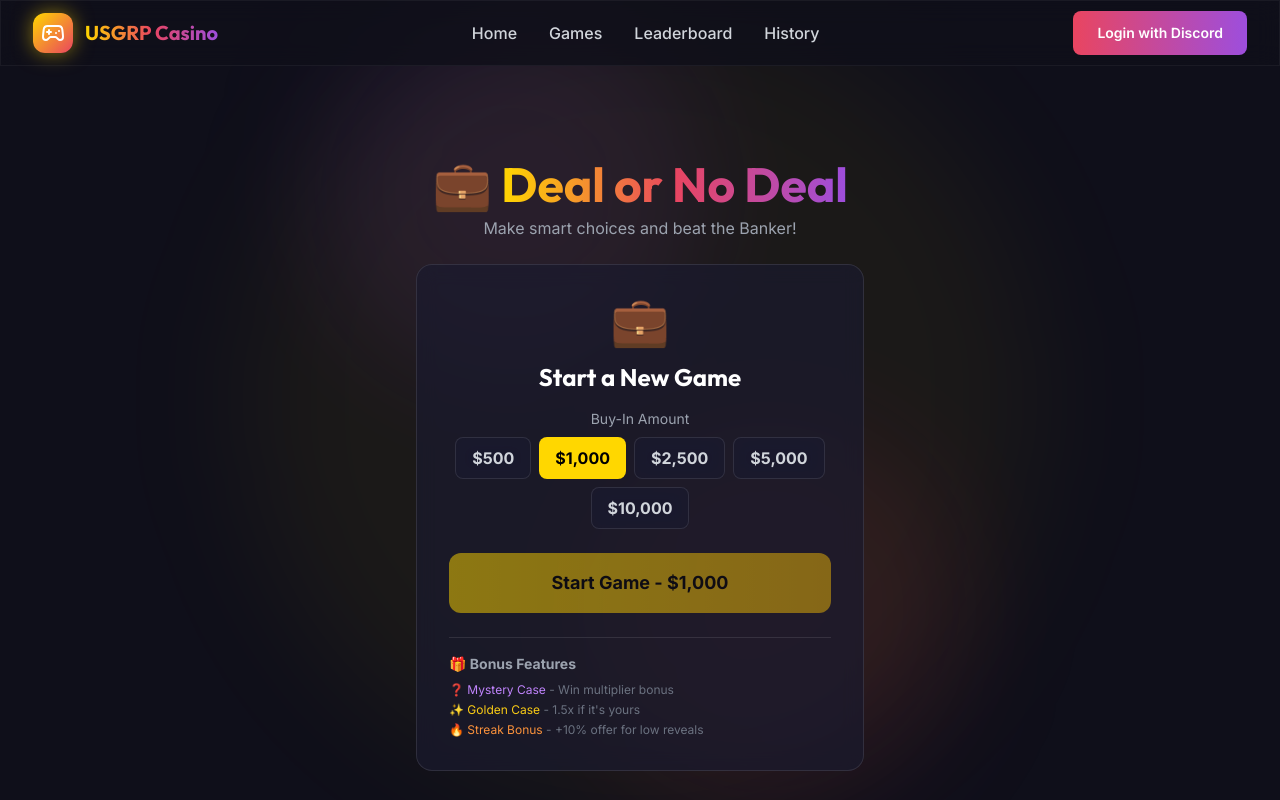
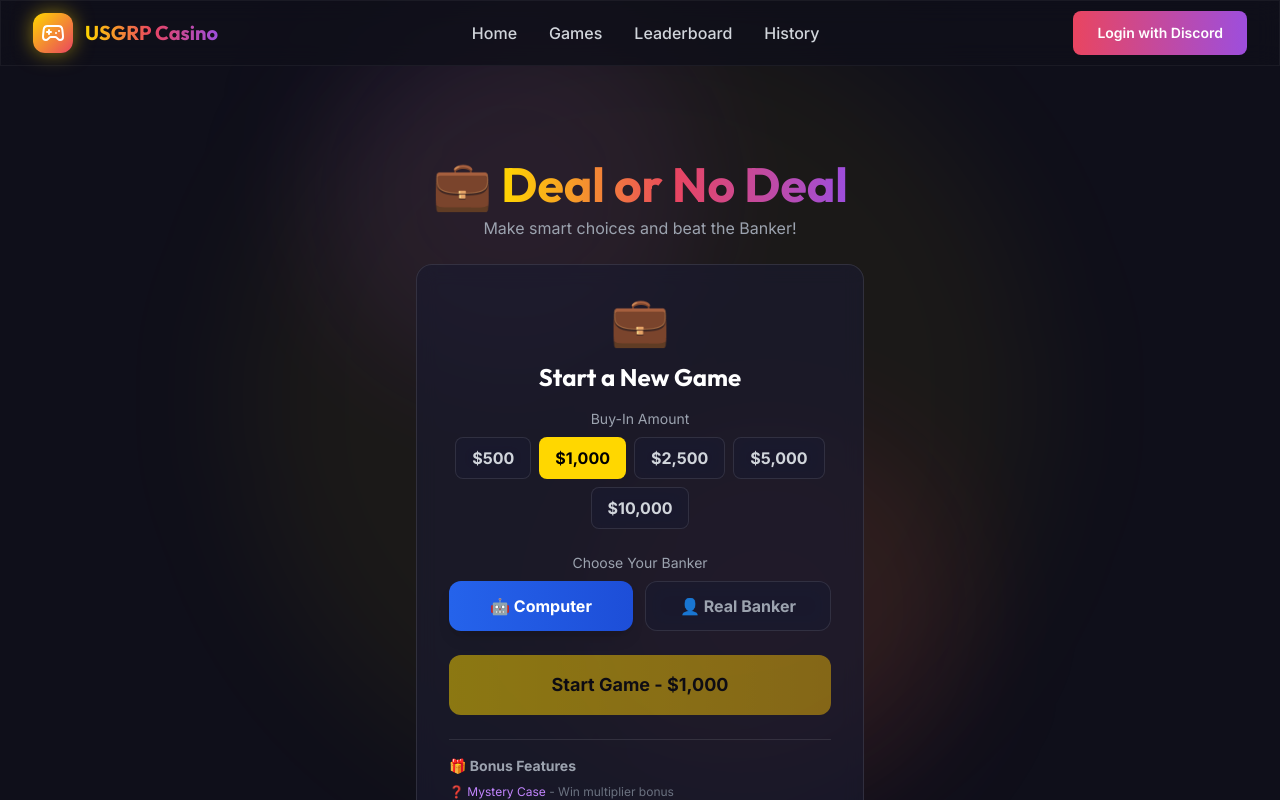
Before and after one commit to communityorg-discord/USGRP-Gamble, a Next.js app: page /games/deal-or-no-deal in a window 1280 px wide. Shown: the top 800 px of the page. Built offline with nearby package versions, Linux system fonts and the light colour scheme.

Commit message:
Implement Real Banker system with staff offer polling

```diff
--- a/src/app/games/deal-or-no-deal/page.tsx
+++ b/src/app/games/deal-or-no-deal/page.tsx
@@ -34,6 +34,7 @@ interface GameState {
     goldenCase: number | null;
     streakCount: number;
     bankerBonus: { type: string; description: string } | null;
+    bankerType: 'computer' | 'real';
 }
 
 export default function DealOrNoDealPage() {
@@ -53,11 +54,18 @@ export default function DealOrNoDealPage() {
         goldenCase: null,
         streakCount: 0,
         bankerBonus: null,
+        bankerType: 'computer',
     });
 
     const [bankerPhase, setBankerPhase] = useState<'waiting' | 'calling' | 'revealed' | 'decision'>('waiting');
     const [isLoading, setIsLoading] = useState(false);
     const [error, setError] = useState<string | null>(null);
+
+    // Real Banker state
+    const [hasRealBanker, setHasRealBanker] = useState(false);
+    const [realBankerName, setRealBankerName] = useState<string | null>(null);
+    const [staffOffer, setStaffOffer] = useState<{ offer: number; message?: string } | null>(null);
+    const [waitingForStaff, setWaitingForStaff] = useState(false);
 
     // Calculate cases remaining to open this round
     const casesToOpenThisRound = CASES_PER_ROUND[Math.min(gameState.currentRound - 1, CASES_PER_ROUND.length - 1)] || 1;
@@ -206,6 +214,49 @@ export default function DealOrNoDealPage() {
         await new Promise(resolve => setTimeout(resolve, 1500));
 
         try {
+            // If Real Banker mode, poll for staff offer
+            if (gameState.bankerType === 'real' && user) {
+                setWaitingForStaff(true);
+
+                // Poll for staff offer (up to 30 seconds)
+                let staffOfferData = null;
+                for (let i = 0; i < 30; i++) {
+                    await new Promise(resolve => setTimeout(resolve, 1000));
+
+                    const pollResponse = await fetch(`/api/staff/offer?playerId=${user.discordId}`);
+                    const pollData = await pollResponse.json();
+
+                    if (pollData.hasPendingOffer) {
+                        staffOfferData = pollData.offer;
+                        break;
+                    }
+                }
+
+                setWaitingForStaff(false);
+
+                if (staffOfferData) {
+                    setStaffOffer(staffOfferData);
+                    setGameState(prev => ({
+                        ...prev,
+                        phase: 'offer',
+                        offer: staffOfferData.offer,
+                        bankerBonus: staffOfferData.message
+                            ? { type: 'staff_message', description: `📞 "${staffOfferData.message}"` }
+                            : null,
+                    }));
+
+                    setBankerPhase('revealed');
+                    sounds.offerReveal();
+                    await new Promise(resolve => setTimeout(resolve, 800));
+                    setBankerPhase('decision');
+                    return;
+                }
+
+                // If no staff offer after timeout, fall back to computer
+                setError('Staff banker timed out, using computer offer...');
+            }
+
+            // Computer banker offer
             const token = localStorage.getItem('token');
             const response = await fetch('/api/deal/offer', {
                 method: 'POST',
@@ -482,6 +533,36 @@ export default function DealOrNoDealPage() {
                             </div>
                         </div>
 
+                        {/* Banker Type Selector */}
+                        <div className="mb-6">
+                            <label className="text-sm text-gray-400 block mb-2">Choose Your Banker</label>
+                            <div className="flex gap-3">
+                                <button
+                                    onClick={() => setGameState(prev => ({ ...prev, bankerType: 'computer' }))}
+                                    className={`flex-1 py-3 px-4 rounded-xl font-bold transition-all flex items-center justify-center gap-2 ${gameState.bankerType === 'computer'
+                                            ? 'bg-gradient-to-r from-blue-600 to-blue-700 text-white shadow-lg'
+                                            : 'glass text-gray-400 hover:text-white'
+                                        }`}
+                                >
+                                    🤖 Computer
+                                </button>
+                                <button
+                                    onClick={() => setGameState(prev => ({ ...prev, bankerType: 'real' }))}
+                                    className={`flex-1 py-3 px-4 rounded-xl font-bold transition-all flex items-center justify-center gap-2 ${gameState.bankerType === 'real'
+                                            ? 'bg-gradient-to-r from-red-600 to-orange-600 text-white shadow-lg'
+                                            : 'glass text-gray-400 hover:text-white'
+                                        }`}
+                                >
+                                    👤 Real Banker
+                                </button>
+                            </div>
+                            {gameState.bankerType === 'real' && (
+                                <p className="text-xs text-orange-400 mt-2">
+                                    ⚠️ Requires a staff member to be online at /staff
+                                </p>
+                            )}
+                        </div>
+
                         <button
                             onClick={startGame}
                             disabled={isLoading || !user || user.balance < gameState.buyIn}
```
